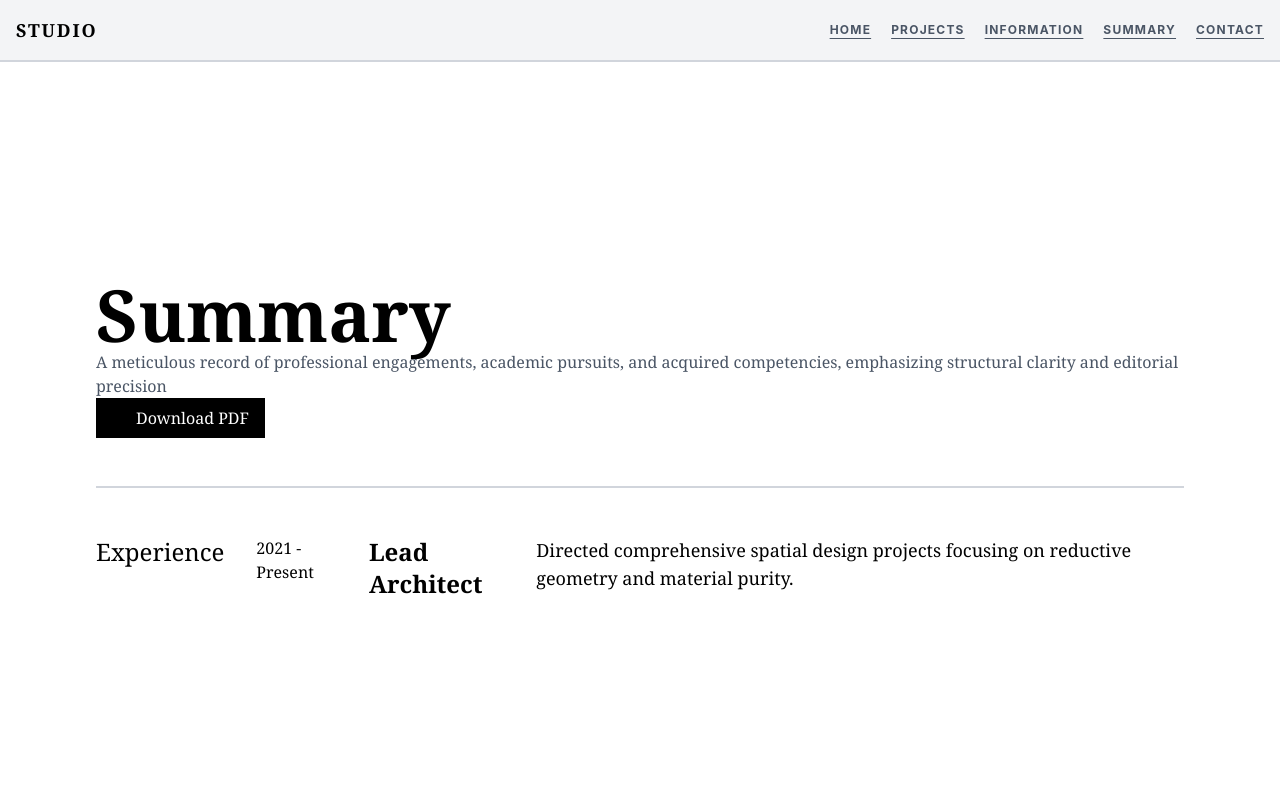
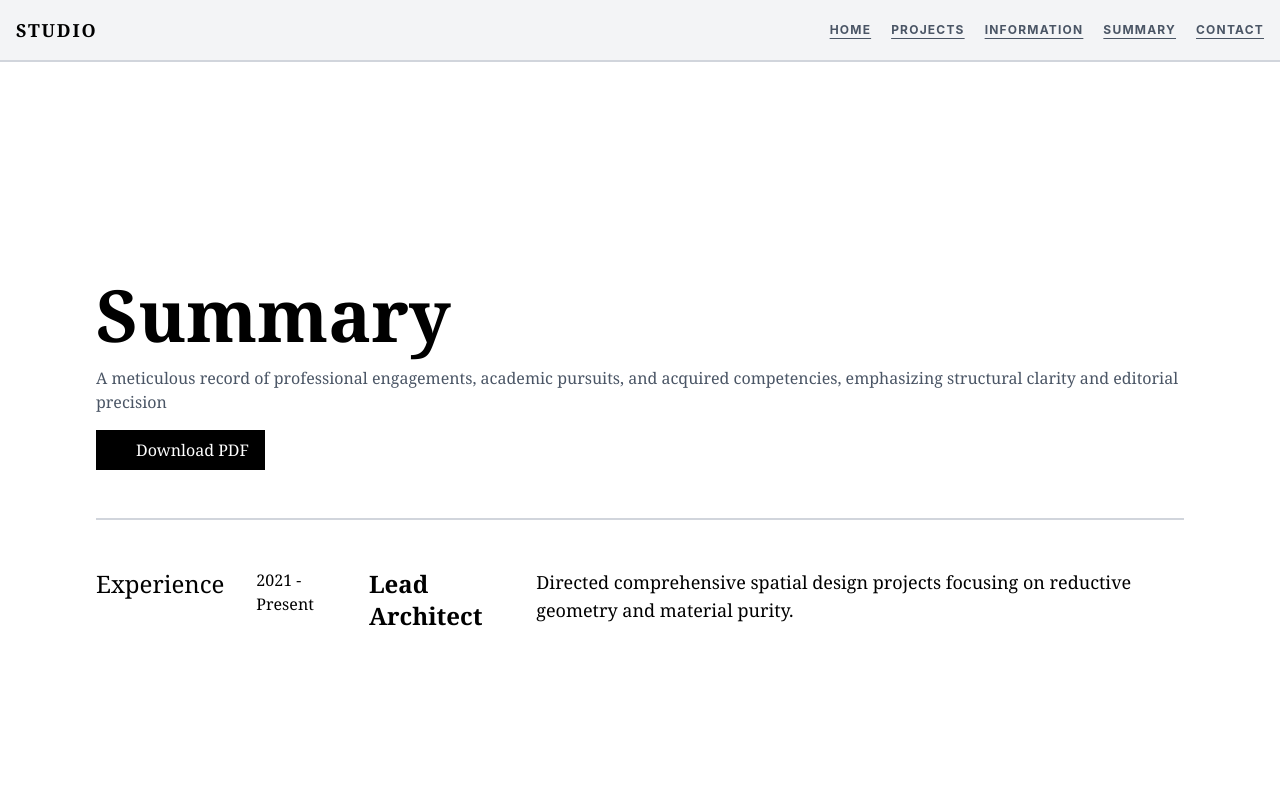
Before and after one commit to Deivopr22/proyecto-alfa-31, a SvelteKit app: page /summary in a window 1280 px wide. Shown: the top 800 px of the page. Built offline with nearby package versions, Linux system fonts and the light colour scheme; some icons are missing.

Commit message:
Renombrado de archivo y inicializacion de componentes (Terminar en casa para entregar de una vez el fin de semana)

```diff
--- /dev/null
+++ b/src/lib/components/ImagesCard.svelte
@@ -0,0 +1,16 @@
+<script>
+
+    const {name, description, image} = $props()
+
+</script>
+
+<section>
+    <div>
+        <img src={image} alt="">
+    </div>
+
+    <div>
+        <p>{name}</p>
+        <p>{description}</p>
+    </div>
+</section>
--- a/src/routes/summary/+page.svelte
+++ b/src/routes/summary/+page.svelte
@@ -4,9 +4,9 @@
 
 
 <section class="py-54 flex-col gap-12 justify-start items-stretch grid grid-cols-1 px-4 md:px-12 lg:px-24">
-    <div class="items-start gap-4">
-        <h1 class="font-serif text-7xl font-bold flex">Summary</h1>
-        <p class="font-serif text-gray-600 flex ">A meticulous record of professional engagements, academic pursuits, and acquired competencies, emphasizing structural clarity and editorial precision</p>
+    <div class="items-start gap-4 flex flex-col">
+        <h1 class="font-serif text-7xl font-bold">Summary</h1>
+        <p class="font-serif text-gray-600">A meticulous record of professional engagements, academic pursuits, and acquired competencies, emphasizing structural clarity and editorial precision</p>
         <button class="bg-black text-white px-4 py-2 flex font-serif items-center gap-2"> <Icon icon ="akar-icons:download" class="text-base"/> Download PDF</button>
     </div>
 
```
Also changed, not shown: src/lib/components/summarycontent.svelte (added).
